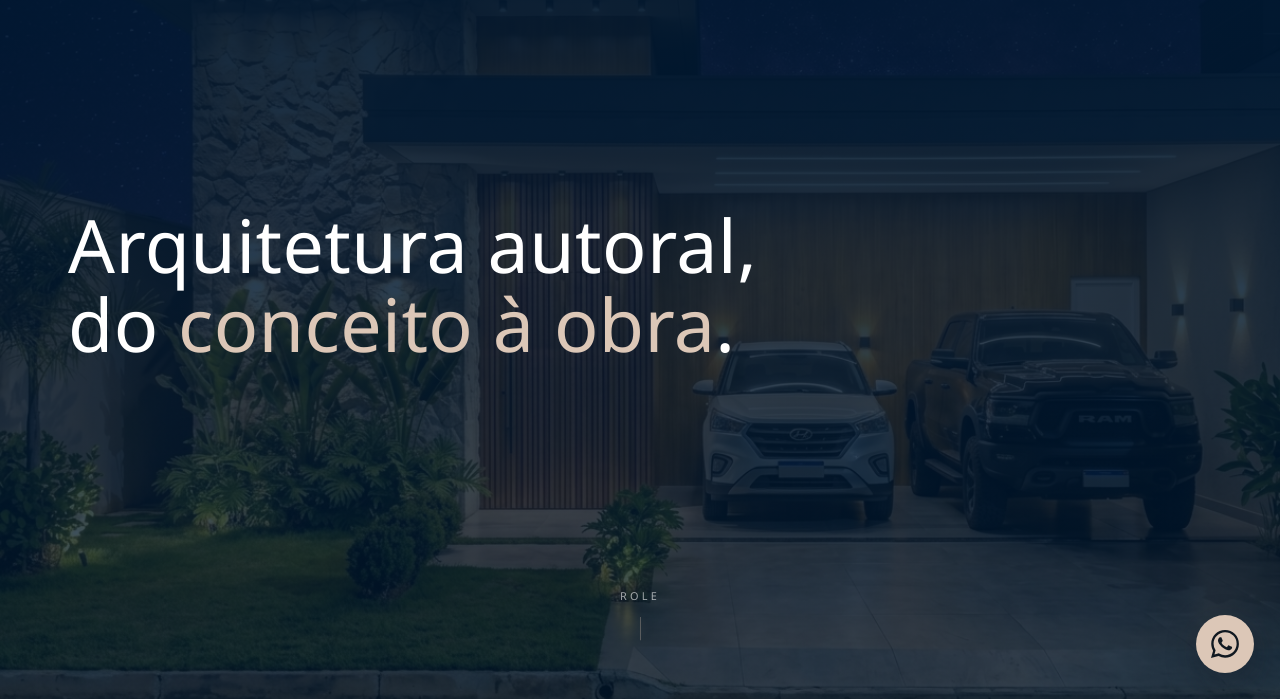
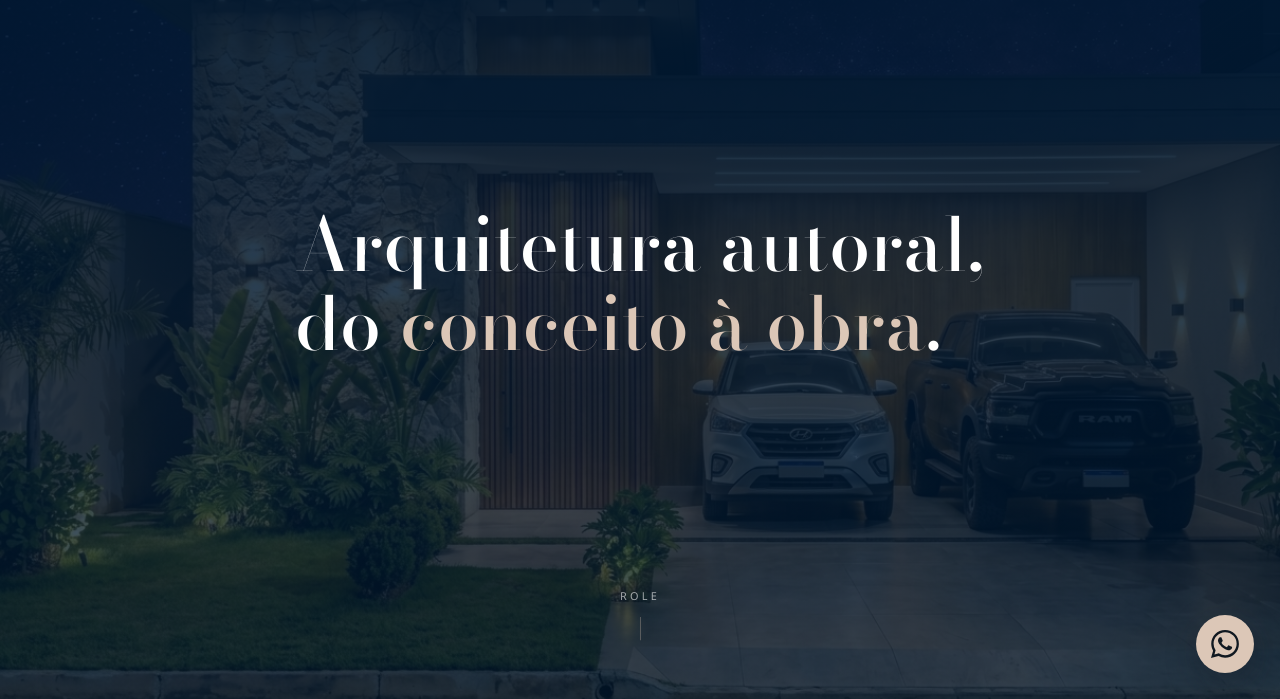
Before and after one commit to caiocavalcantepsc/RodrigoSantana, a plain HTML site: page index.html in a window 1280 px wide. Shown: the part 101-800 px from the top of the page. Drawn offline with nearby package versions, Linux system fonts and the light colour scheme; a web font is replaced by a local one.

Commit message:
Update style.css
Alterei o estilo pra minimalizar o hero

```diff
--- a/style.css
+++ b/style.css
@@ -1,3 +1,5 @@
+
+@import url('https://fonts.googleapis.com/css2?family=Bodoni+Moda:wght@400;500;600;700;800;900&display=swap');
 @font-face {
   font-family: 'Montserrat';
   src: url('assets/Montserrat-Regular.ttf') format('truetype');
@@ -258,13 +260,19 @@
   position: relative;
   z-index: 2;
   width: 100%;
+  display: flex;
+  align-items: center;
+  justify-content: center;
 }
 .hero__inner {
   max-width: 820px;
+  display: grid;
+  place-items: center;
 }
 .hero h1 {
   color: var(--branco);
-      font-size: clamp(2.4rem, 6vw, 4.6rem);
+  font-size: clamp(2.3rem, 6vw, 4.6rem);
+  font-family: 'Bodoni Moda', serif;
   font-weight: 500;
   line-height: 1.08;
   letter-spacing: .005em;
```
Lines whose indentation alone changed are shown as unchanged.
